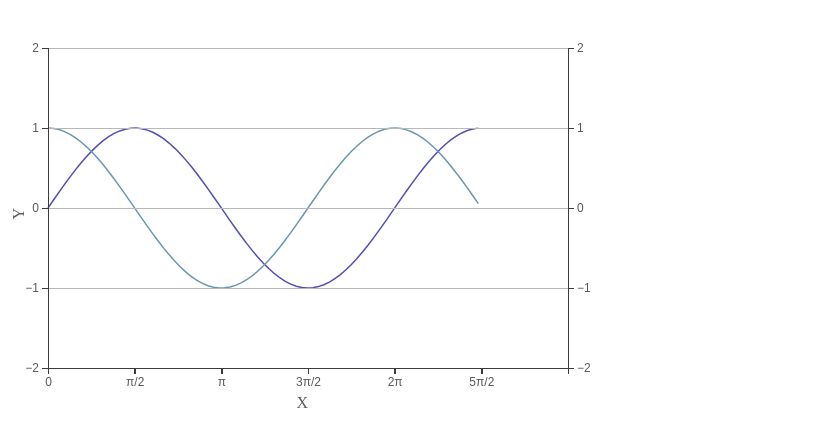
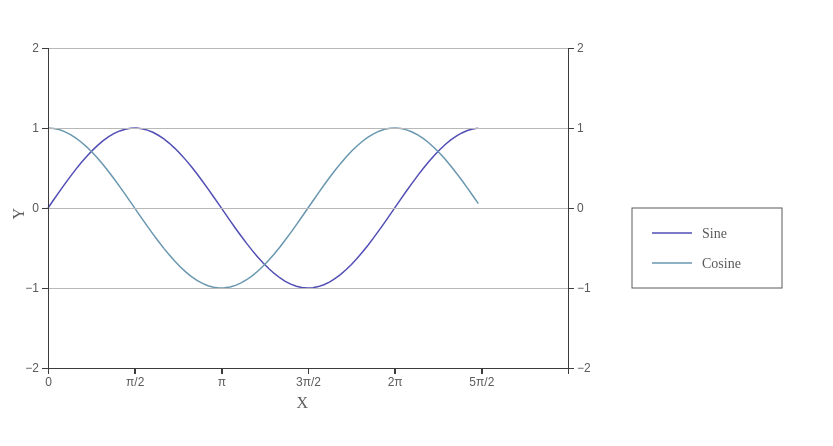
Before and after one commit to Niomoo/basic_website_practice, a website: page HW4/HW4.html in a window 1280 px wide. Shown: the whole page, without its empty margins (0-833 px from the left). Drawn offline with nearby package versions, Linux system fonts and the light colour scheme.

Commit message:
[hw4][javascript]Add legend beside the chart

```diff
--- a/HW4/HW4.css
+++ b/HW4/HW4.css
@@ -1,3 +1,10 @@
+.chart {
+    display: inline-block;
+}
+.legend {
+    display: inline-block;
+}
+
 .axis path, .axis line{
     fill: none;
     stroke: rgb(60, 60, 60);
--- a/HW4/HW4.html
+++ b/HW4/HW4.html
@@ -8,29 +8,8 @@
     <link rel="stylesheet" href="HW4.css">
 </head>
 <body class="demo">
-    <!-- <svg xmlns="http://www.w3.org/2000/svg" width="600" height="400" fill="none" fill>
-        <path d="M120 30 L120 300 L480 300 L480 30" style=" stroke: #333; stroke-width:3"/>
-        <path d="M120 60 H 480" style=" stroke: #333; stroke-width:2" />
-        <path d="M120 120 H 480" style=" stroke: #333; stroke-width:2" />
-        <path d="M120 180 H 480" style=" stroke: #333; stroke-width:2" />
-        <path d="M120 240 H 480" style=" stroke: #333; stroke-width:2" />
-        <path d="M120 300 H 480" style=" stroke: #333; stroke-width:2" />
-        <text x="90, 90, 90, 80, 95, 80, 95" y="65, 125, 185, 245, 245, 305, 305" fill="#333" style="font-size:18px;">210-1-2</text>
-        <text x="505, 505, 505, 495, 510, 495, 510" y="65, 125, 185, 245, 245, 305, 305" fill="#333" style="font-size:18px;">210-1-2</text>
-        <text x="90, 90, 90, 80, 95, 80, 95" y="65, 125, 185, 245, 245, 305, 305" fill="#333" style="font-size:18px;">210-1-2</text>
-        <text x="115" y="340" fill="#333" style="font-size:18px;">0</text>
-        <text x="175, 175, 175" y="328, 340, 355" fill="#333" style="font-size:18px;">π-2</text>
-        <text x="235" y="340" fill="#333" style="font-size:18px;">π</text>
-        <text x="288, 300, 295, 295" y="328, 328, 340, 355" fill="#333" style="font-size:18px;">3π-2</text>
-        <text x="350" y="340" fill="#333" style="font-size:18px;">2π</text>
-        <text x="408, 420, 415, 415" y="328, 328, 340, 355" fill="#333" style="font-size:18px;">5π-2</text>
-        <text x="60" y="185" rotate="270" fill="#333" style="font-size:18px;">Y</text>
-        <text x="295" y="390" fill="#333" style="font-size:18px;">X</text>
-        <path d="M120 180 C141.176 130.412, 218.824 130.412, 240 180, S338.824 229.412, 360 180" style="stroke: rgb(112, 152, 240); stroke-width:2"/>
-        <path d="M120 180 C150.6 150.6, 150.6 120,180 120" style=" stroke: rgb(112, 152, 240); stroke-width:2"/>
-    </svg> -->
-    <div id="sine_wave"></div>
-    <div id="cosine_wave"></div>
+    <div class="chart"></div>
+    <div class="legend"></div>
 </body>
 <script src="https://d3js.org/d3.v7.min.js"></script>
 <script src="HW4.js"></script>
--- a/HW4/HW4.js
+++ b/HW4/HW4.js
@@ -16,7 +16,7 @@ console.table(dataset);
 let xScale = d3.scaleLinear().domain([0, 3 * Math.PI]).range([padding, w - padding]);
 let yScale = d3.scaleLinear().domain([-2, 2]).range([h - padding, padding]);
 
-let svg = d3.select('.demo').append('svg').attr('width', w).attr('height', h);
+let svg = d3.select('.chart').append('svg').attr('width', w).attr('height', h);
 
 let wave = d3.line()
     .x(function(d) { return xScale(d[0]);})
@@ -25,13 +25,13 @@ let wave = d3.line()
 svg.append('path')
     .attr('d', wave(dataset))
     .attr('fill', 'none')
-    .attr("stroke-width", "1.5px")
+    .attr('stroke-width', '1.5px')
     .attr('stroke', 'rgb(82, 78, 181)')
 
 svg.append('path')
     .attr('d', wave(dataset_cos))
     .attr('fill', 'none')
-    .attr("stroke-width", "1.5px")
+    .attr('stroke-width', '1.5px')
     .attr('stroke', 'rgb(105, 151, 175)')
 
 // svg.selectAll('circle').data(dataset).enter()
@@ -103,3 +103,44 @@ svg.append('text')
    .text('Y')
    .attr('font-size', '16px')
    .attr('fill', 'rgb(90, 90, 90');
+
+let legend = d3.select('.legend').append('svg').attr('width', 200).attr('height', 400);
+
+legend.append('rect')
+    .attr('x', 20)
+    .attr('y', 200)
+    .attr('width', 150)
+    .attr('height', 80)
+    .attr('fill', 'none')
+    .attr('stroke', 'rgb(90, 90, 90')
+    .attr('stroke-width', '1px');
+
+legend.append('line')
+    .attr('x1', 40)
+    .attr('y1', 225)
+    .attr('x2', 80)
+    .attr('y2', 225)
+    .attr('stroke', 'rgb(82, 78, 181)')
+    .attr('stroke-width','1.5px')
+
+legend.append('line')
+    .attr('x1', 40)
+    .attr('y1', 255)
+    .attr('x2', 80)
+    .attr('y2', 255)
+    .attr('stroke', 'rgb(105, 151, 175)')
+    .attr('stroke-width','1.5px')
+
+legend.append('text')
+    .attr('x', 90)
+    .attr('y', 230)
+    .text('Sine')
+    .attr('font-size', '14px')
+    .attr('fill', 'rgb(90, 90, 90');
+
+legend.append('text')
+        .attr('x', 90)
+        .attr('y', 260)
+        .text('Cosine')
+        .attr('font-size', '14px')
+        .attr('fill', 'rgb(90, 90, 90');
```
